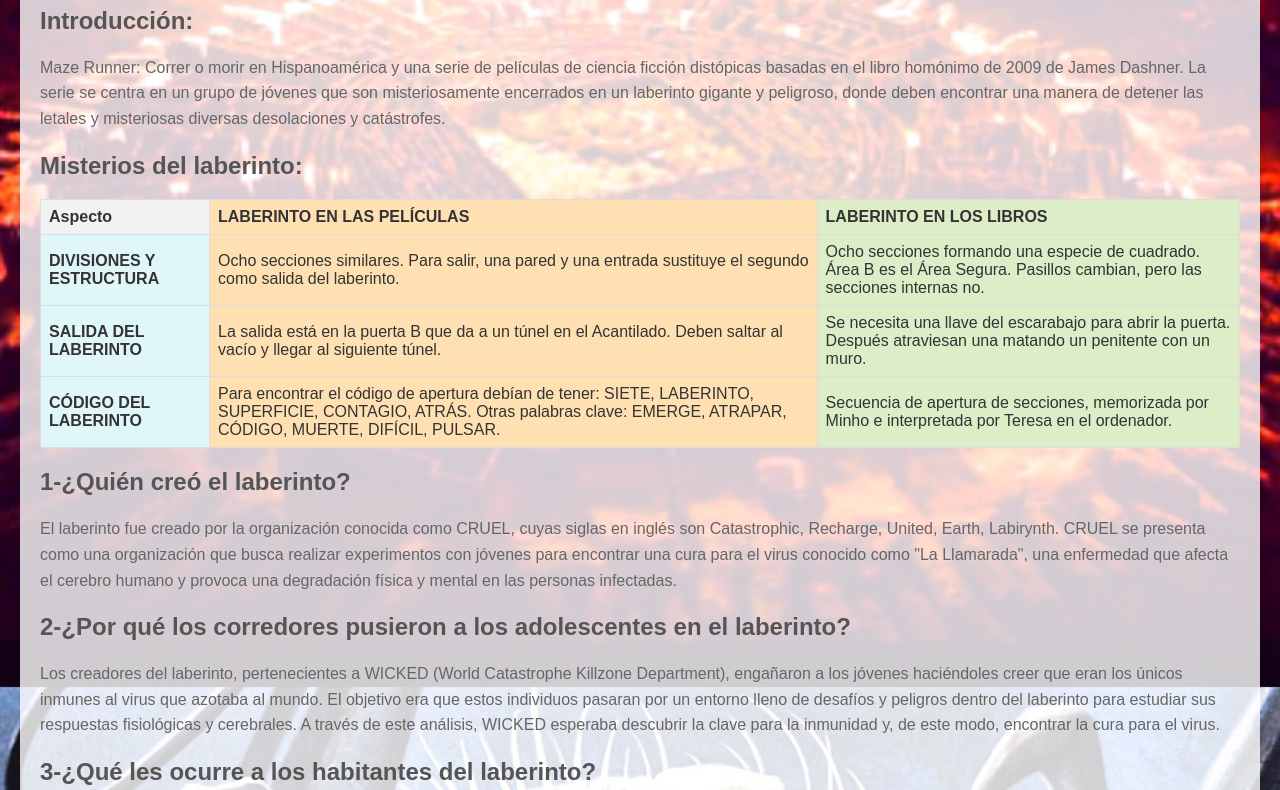
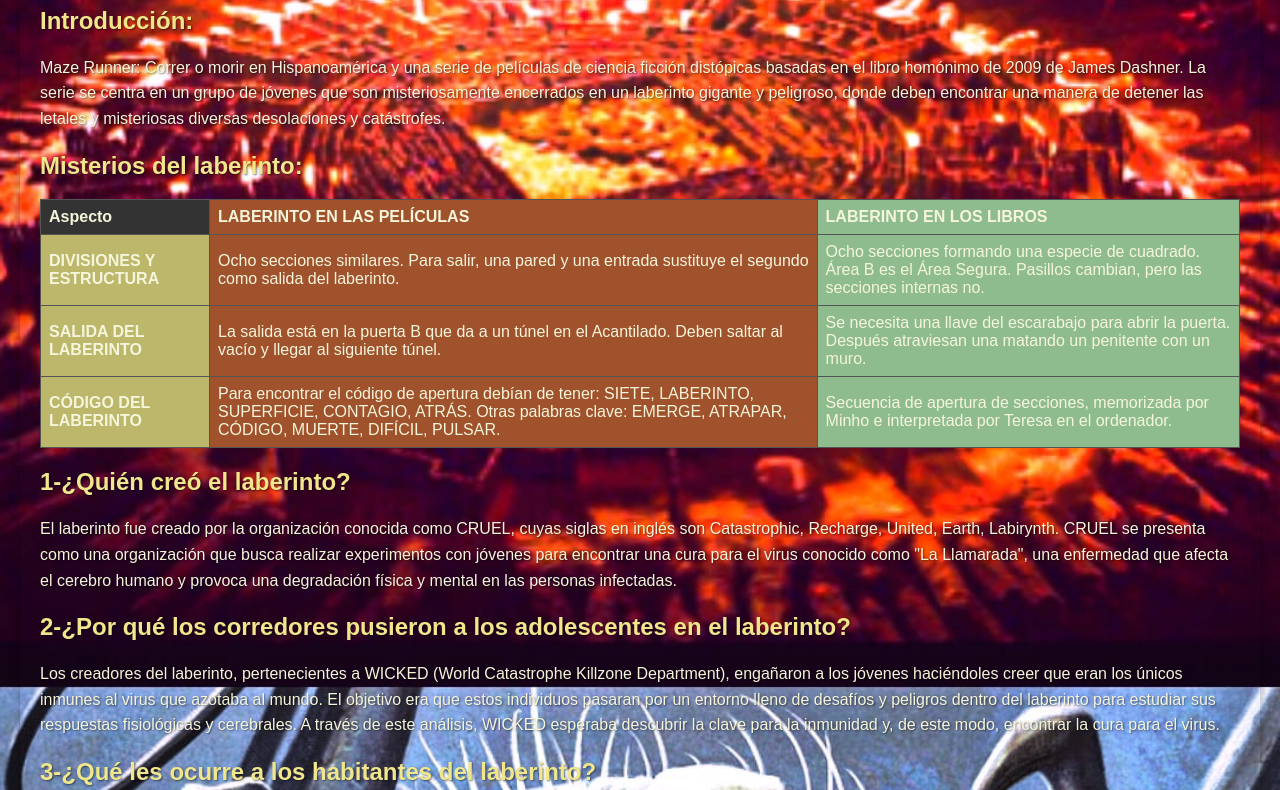
Before and after one commit to LastBlood24/index.html, a plain HTML site: page ML.html in a window 1280 px wide. Shown: the part 113-903 px from the top of the page. Drawn offline with Linux system fonts and the light colour scheme.

Commit message:
Update ML.html

```diff
--- a/ML.html
+++ b/ML.html
@@ -8,86 +8,103 @@
         body {
             font-family: sans-serif;
             margin: 20px;
-            background-color: #f4f4f4;
-            /* Agregamos la imagen de fondo */
-            background-image: url('Misterios del Laberinto/Laberinto y Griver.jpeg'); /* Reemplaza URL_DE_LA_IMAGEN con la dirección real de la imagen */
-            background-size: cover; /* Para que la imagen cubra todo el fondo */
-            background-repeat: no-repeat; /* Para evitar que la imagen se repita */
-            color: #333; /* Aseguramos que el texto sea legible sobre la imagen */
+            background-image: url('Misterios del Laberinto/Laberinto y Griver.jpeg');
+            background-size: cover;
+            background-repeat: no-repeat;
+            color: #f5f5dc; /* Color beige para el texto general */
         }
         .container {
-            background-color: rgba(255, 255, 255, 0.8); /* Fondo blanco semi-transparente para mejor legibilidad */
             padding: 20px;
             border-radius: 8px;
-            box-shadow: 0 0 10px rgba(0, 0, 0, 0.1);
+            box-shadow: 0 0 10px rgba(0, 0, 0, 0.3);
         }
         h1 {
-            color: #333;
+            color: #ffe4c4; /* Color bisque para el título */
             text-align: center;
+            text-shadow: 2px 2px 4px rgba(0, 0, 0, 0.5);
         }
         h2 {
-            color: #555;
+            color: #f0e68c; /* Color khaki para los subtítulos */
             margin-top: 20px;
+            text-shadow: 1px 1px 2px rgba(0, 0, 0, 0.5);
         }
         table {
             width: 100%;
             border-collapse: collapse;
             margin-top: 15px;
+            background-color: rgba(0, 0, 0, 0.5);
+            color: #f5f5dc; /* Color beige para el texto de la tabla */
         }
         th, td {
-            border: 1px solid #ddd;
+            border: 1px solid #555;
             padding: 8px;
             text-align: left;
         }
         th {
-            background-color: #f2f2f2;
+            background-color: #333;
             font-weight: bold;
         }
         .aspecto {
-            background-color: #e0f7fa;
+            background-color: #bdb76b; /* Color darkkhaki */
         }
         .peliculas {
-            background-color: #ffe0b2;
+            background-color: #a0522d; /* Color sienna */
         }
         .libros {
-            background-color: #dcedc8;
+            background-color: #8fbc8f; /* Color darkseagreen */
         }
         p {
             line-height: 1.6;
-            color: #666;
+            color: #f5f5dc; /* Color beige para los párrafos */
             margin-bottom: 10px;
+            text-shadow: 1px 1px 2px rgba(0, 0, 0, 0.5);
         }
     </style>
 </head>
 <body>
     <div class="container">
-        <h1>The Maze Runner</h1> <h2>Introducción:</h2> <p>Maze Runner: Correr o morir en Hispanoamérica y una serie de películas de ciencia ficción distópicas basadas en el libro homónimo de 2009 de James Dashner. La serie se centra en un grupo de jóvenes que son misteriosamente encerrados en un laberinto gigante y peligroso, donde deben encontrar una manera de detener las letales y misteriosas diversas desolaciones y catástrofes.</p>
+        <h1>The Maze Runner</h1>
+        <h2>Introducción:</h2>
+        <p>Maze Runner: Correr o morir en Hispanoamérica y una serie de películas de ciencia ficción distópicas basadas en el libro homónimo de 2009 de James Dashner. La serie se centra en un grupo de jóvenes que son misteriosamente encerrados en un laberinto gigante y peligroso, donde deben encontrar una manera de detener las letales y misteriosas diversas desolaciones y catástrofes.</p>
 
         <h2>Misterios del laberinto:</h2>
         <table>
             <thead>
                 <tr>
                     <th>Aspecto</th>
-                    <th class="peliculas">LABERINTO EN LAS PELÍCULAS</th> <th class="libros">LABERINTO EN LOS LIBROS</th> </tr>
-                </thead>
+                    <th class="peliculas">LABERINTO EN LAS PELÍCULAS</th>
+                    <th class="libros">LABERINTO EN LOS LIBROS</th>
+                </tr>
+            </thead>
             <tbody>
                 <tr>
                     <th class="aspecto">DIVISIONES Y ESTRUCTURA</th>
-                    <td class="peliculas">Ocho secciones similares. Para salir, una pared y una entrada sustituye el segundo como salida del laberinto.</td> <td class="libros">Ocho secciones formando una especie de cuadrado. Área B es el Área Segura. Pasillos cambian, pero las secciones internas no.</td> </tr>
+                    <td class="peliculas">Ocho secciones similares. Para salir, una pared y una entrada sustituye el segundo como salida del laberinto.</td>
+                    <td class="libros">Ocho secciones formando una especie de cuadrado. Área B es el Área Segura. Pasillos cambian, pero las secciones internas no.</td>
+                </tr>
                 <tr>
                     <th class="aspecto">SALIDA DEL LABERINTO</th>
-                    <td class="peliculas">La salida está en la puerta B que da a un túnel en el Acantilado. Deben saltar al vacío y llegar al siguiente túnel.</td> <td class="libros">Se necesita una llave del escarabajo para abrir la puerta. Después atraviesan una matando un penitente con un muro.</td> </tr>
+                    <td class="peliculas">La salida está en la puerta B que da a un túnel en el Acantilado. Deben saltar al vacío y llegar al siguiente túnel.</td>
+                    <td class="libros">Se necesita una llave del escarabajo para abrir la puerta. Después atraviesan una matando un penitente con un muro.</td>
+                </tr>
                 <tr>
                     <th class="aspecto">CÓDIGO DEL LABERINTO</th>
-                    <td class="peliculas">Para encontrar el código de apertura debían de tener: SIETE, LABERINTO, SUPERFICIE, CONTAGIO, ATRÁS. Otras palabras clave: EMERGE, ATRAPAR, CÓDIGO, MUERTE, DIFÍCIL, PULSAR.</td> <td class="libros">Secuencia de apertura de secciones, memorizada por Minho e interpretada por Teresa en el ordenador.</td>
+                    <td class="peliculas">Para encontrar el código de apertura debían de tener: SIETE, LABERINTO, SUPERFICIE, CONTAGIO, ATRÁS. Otras palabras clave: EMERGE, ATRAPAR, CÓDIGO, MUERTE, DIFÍCIL, PULSAR.</td>
+                    <td class="libros">Secuencia de apertura de secciones, memorizada por Minho e interpretada por Teresa en el ordenador.</td>
                 </tr>
-                </tbody>
+            </tbody>
         </table>
 
-        <h2>1-¿Quién creó el laberinto?</h2> <p>El laberinto fue creado por la organización conocida como CRUEL, cuyas siglas en inglés son Catastrophic, Recharge, United, Earth, Labirynth. CRUEL se presenta como una organización que busca realizar experimentos con jóvenes para encontrar una cura para el virus conocido como "La Llamarada", una enfermedad que afecta el cerebro humano y provoca una degradación física y mental en las personas infectadas.</p> <h2>2-¿Por qué los corredores pusieron a los adolescentes en el laberinto?</h2>
-        <p>Los creadores del laberinto, pertenecientes a WICKED (World Catastrophe Killzone Department), engañaron a los jóvenes haciéndoles creer que eran los únicos inmunes al virus que azotaba al mundo. El objetivo era que estos individuos pasaran por un entorno lleno de desafíos y peligros dentro del laberinto para estudiar sus respuestas fisiológicas y cerebrales. A través de este análisis, WICKED esperaba descubrir la clave para la inmunidad y, de este modo, encontrar la cura para el virus.</p> <h2>3-¿Qué les ocurre a los habitantes del laberinto?</h2>
-        <p>Al final del primer libro, los protagonistas descubren que más allá del laberinto se encuentra un mundo devastado por el sol y azotado por una epidemia viral. El laberinto formaba parte de un experimento a nivel global que puso a prueba a los jóvenes supervivientes. En los tomos siguientes, los protagonistas se enfrentan al reto de sobrevivir en ese entorno hostil.</p> <h2>4-¿Qué son los Grievers?</h2>
-        <p>En los libros, los Grievers son criaturas mecánicas con forma hibrida creadas por la organización CRUEL para poner a prueba a los jóvenes que se encuentran en el Área. Los Grievers emergen del Laberinto por las noches y atacan a cualquiera que se encuentre a su paso.</p> <h2>5-¿Qué significan los códigos del laberinto?</h2>
-        <p>En cuanto a los códigos del laberinto, estos son una secuencia de letras que cambian diariamente y que los habitantes del Área intentan memorizar para encontrar una manera de abrir las puertas del laberinto. Los códigos que Thomas y los otros corredores descubren, y que Teresa introduce en el ordenador al final del primer libro, revelan palabras y frases que dan pistas sobre el propósito del laberinto y la implicación de CRUEL.</p> </div>
-    </body>
+        <h2>1-¿Quién creó el laberinto?</h2>
+        <p>El laberinto fue creado por la organización conocida como CRUEL, cuyas siglas en inglés son Catastrophic, Recharge, United, Earth, Labirynth. CRUEL se presenta como una organización que busca realizar experimentos con jóvenes para encontrar una cura para el virus conocido como "La Llamarada", una enfermedad que afecta el cerebro humano y provoca una degradación física y mental en las personas infectadas.</p>
+        <h2>2-¿Por qué los corredores pusieron a los adolescentes en el laberinto?</h2>
+        <p>Los creadores del laberinto, pertenecientes a WICKED (World Catastrophe Killzone Department), engañaron a los jóvenes haciéndoles creer que eran los únicos inmunes al virus que azotaba al mundo. El objetivo era que estos individuos pasaran por un entorno lleno de desafíos y peligros dentro del laberinto para estudiar sus respuestas fisiológicas y cerebrales. A través de este análisis, WICKED esperaba descubrir la clave para la inmunidad y, de este modo, encontrar la cura para el virus.</p>
+        <h2>3-¿Qué les ocurre a los habitantes del laberinto?</h2>
+        <p>Al final del primer libro, los protagonistas descubren que más allá del laberinto se encuentra un mundo devastado por el sol y azotado por una epidemia viral. El laberinto formaba parte de un experimento a nivel global que puso a prueba a los jóvenes supervivientes. En los tomos siguientes, los protagonistas se enfrentan al reto de sobrevivir en ese entorno hostil.</p>
+        <h2>4-¿Qué son los Grievers?</h2>
+        <p>En los libros, los Grievers son criaturas mecánicas con forma hibrida creadas por la organización CRUEL para poner a prueba a los jóvenes que se encuentran en el Área. Los Grievers emergen del Laberinto por las noches y atacan a cualquiera que se encuentre a su paso.</p>
+        <h2>5-¿Qué significan los códigos del laberinto?</h2>
+        <p>En cuanto a los códigos del laberinto, estos son una secuencia de letras que cambian diariamente y que los habitantes del Área intentan memorizar para encontrar una manera de abrir las puertas del laberinto. Los códigos que Thomas y los otros corredores descubren, y que Teresa introduce en el ordenador al final del primer libro, revelan palabras y frases que dan pistas sobre el propósito del laberinto y la implicación de CRUEL.</p>
+    </div>
+</body>
 </html>
```
